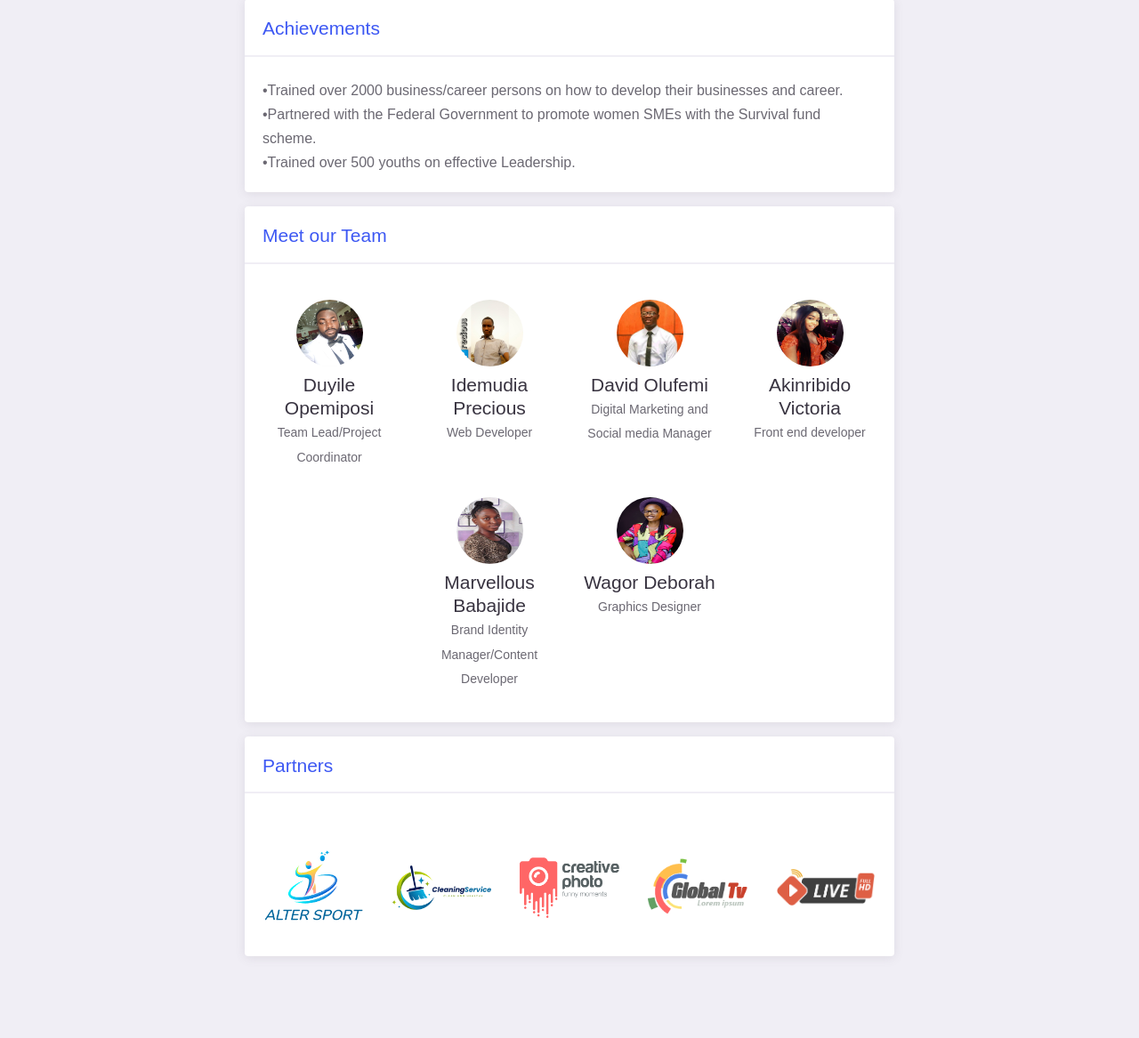
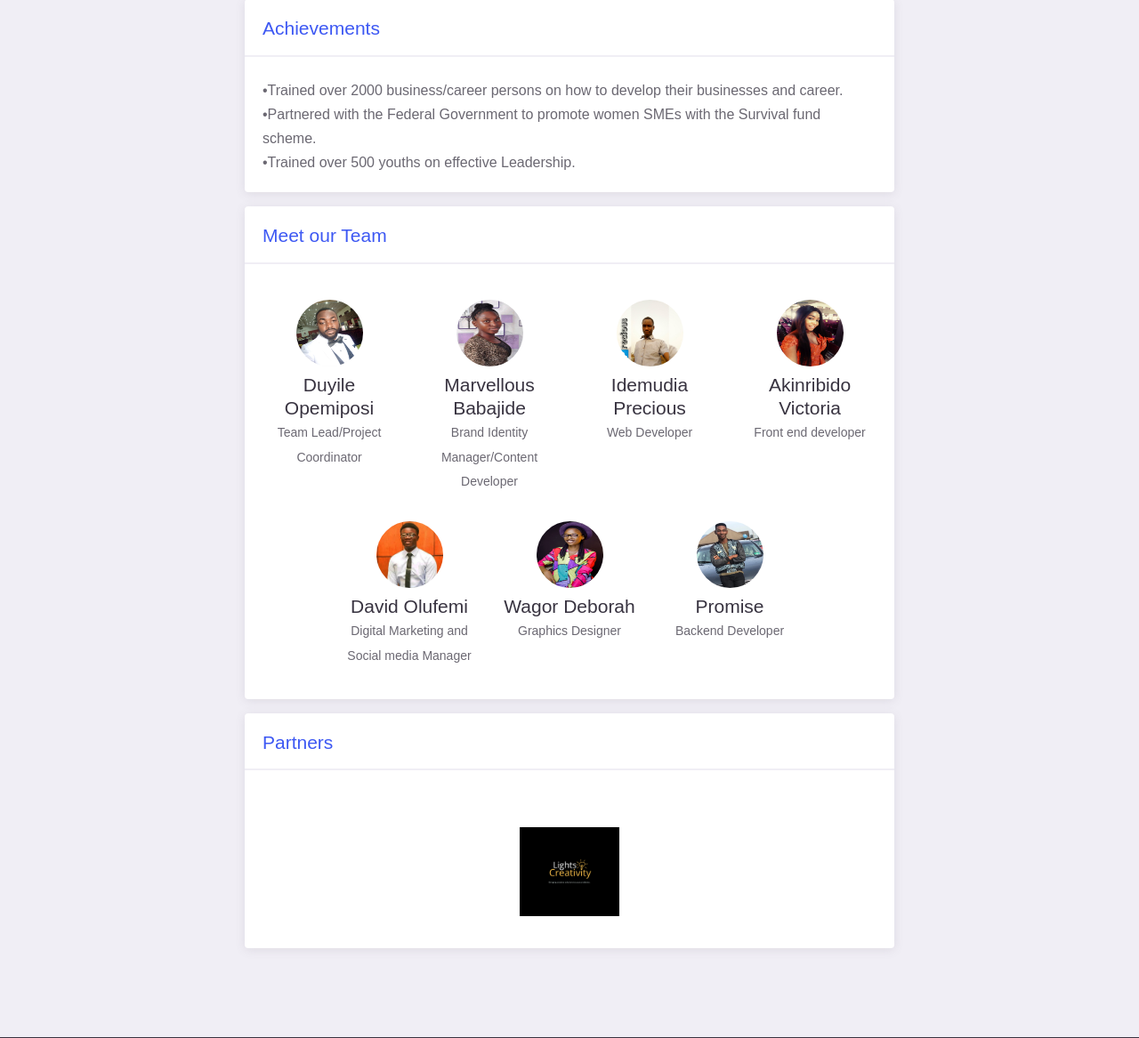
Before and after one commit to Idemudia-Precious/p1000, a Django app: page /about/ in a window 1280 px wide. Shown: the part 2930-4097 px from the top of the page at 89% size. Run offline with Django 3.2, Linux system fonts and the light colour scheme; some libraries are stand-ins or nearby versions; some web fonts are replaced.

Commit message:
4th commit

```diff
--- a/forms/templates/forms/about.html
+++ b/forms/templates/forms/about.html
@@ -165,10 +165,28 @@
             <div class="col-lg-3 py-3">
               <div class="team-item">
                 <div class="team-avatar">
+                  <img src="{% static 'forms/assets/img/person/person_5.jpg' %}" alt="">
+                </div>
+                <h5 class="team-name">Marvellous Babajide</h5>
+                <span class="fg-gray fs-small">Brand Identity Manager/Content Developer</span>
+              </div>
+            </div>
+            <div class="col-lg-3 py-3">
+              <div class="team-item">
+                <div class="team-avatar">
                   <img src="{% static 'forms/assets/img/person/person_2.jpg' %}" alt="">
                 </div>
                 <h5 class="team-name">Idemudia Precious</h5>
                 <span class="fg-gray fs-small">Web Developer</span>
+              </div>
+            </div>
+            <div class="col-lg-3 py-3">
+              <div class="team-item">
+                <div class="team-avatar">
+                  <img src="{% static 'forms/assets/img/person/person_4.png' %}" alt="">
+                </div>
+                <h5 class="team-name">Akinribido Victoria</h5>
+                <span class="fg-gray fs-small">Front end developer</span>
               </div>
             </div>
             <div class="col-lg-3 py-3">
@@ -183,28 +201,19 @@
             <div class="col-lg-3 py-3">
               <div class="team-item">
                 <div class="team-avatar">
-                  <img src="{% static 'forms/assets/img/person/person_4.png' %}" alt="">
+                  <img src="{% static 'forms/assets/img/person/person_6.jpg' %}" alt="">
                 </div>
-                <h5 class="team-name">Akinribido Victoria</h5>
-                <span class="fg-gray fs-small">Front end developer</span>
+                <h5 class="team-name">Wagor Deborah</h5>
+                <span class="fg-gray fs-small">Graphics Designer</span>
               </div>
             </div>
             <div class="col-lg-3 py-3">
               <div class="team-item">
                 <div class="team-avatar">
-                  <img src="{% static 'forms/assets/img/person/person_5.jpg' %}" alt="">
+                  <img src="{% static 'forms/assets/img/person/person_7.jpg' %}" alt="">
                 </div>
-                <h5 class="team-name">Marvellous Babajide</h5>
-                <span class="fg-gray fs-small">Brand Identity Manager/Content Developer</span>
-              </div>
-            </div>
-            <div class="col-lg-3 py-3">
-              <div class="team-item">
-                <div class="team-avatar">
-                  <img src="{% static 'forms/assets/img/person/person_6.jpg' %}" alt="">
-                </div>
-                <h5 class="team-name">Wagor Deborah</h5>
-                <span class="fg-gray fs-small">Graphics Designer</span>
+                <h5 class="team-name">Promise</h5>
+                <span class="fg-gray fs-small">Backend Developer</span>
               </div>
             </div>
           </div>
@@ -215,28 +224,8 @@
 
           <div class="row row-cols-1 row-cols-sm-2 row-cols-md-3 row-cols-lg-5 justify-content-center align-items-center mt-5">
             <div class="p-3">
-              <div class="img-place client-img">
-                <img src="{% static 'forms/assets/img/clients/alter_sport.png' %}" alt="">
-              </div>
-            </div>
-            <div class="p-3">
-              <div class="img-place client-img">
-                <img src="{% static 'forms/assets/img/clients/cleaning_service.png' %}" alt="">
-              </div>
-            </div>
-            <div class="p-3">
-              <div class="img-place client-img">
-                <img src="{% static 'forms/assets/img/clients/creative_photo.png' %}" alt="">
-              </div>
-            </div>
-            <div class="p-3">
-              <div class="img-place client-img">
-                <img src="{% static 'forms/assets/img/clients/global_tv.png' %}" alt="">
-              </div>
-            </div>
-            <div class="p-3">
-              <div class="img-place client-img">
-                <img src="{% static 'forms/assets/img/clients/net_sport_tv.png' %}" alt="">
+              <div style="background-color: black;" class="img-place client-img">
+                <img src="{% static 'forms/assets/img/clients/creative.png' %}" alt="">
               </div>
             </div>
           </div>
--- a/forms/templates/forms/form2.html
+++ b/forms/templates/forms/form2.html
@@ -2,7 +2,7 @@
 <!DOCTYPE html>
 <html lang="en">
 <head>
-	<title>Laciudad - Digital Marketer's Form</title>
+	<title>Laciudad - SME's Form</title>
 	<meta charset="UTF-8">
 	<meta name="viewport" content="width=device-width, initial-scale=1">
 	<link rel="shortcut icon" href="{% static 'forms/logo.png' %}" type="image/x-icon">
@@ -132,7 +132,7 @@
 						<select class="input100" name="category" placeholder="Category">
 							<option value="">select category</option>
 							<option value="Fashion">Fashion</option>
-							<option value="Laptops, Smartphones, Tablets and Accessories">Laptops, Smartphones, Tablets and Accessories</option>
+							<option value="Laptops, Smartphones, Tablets and Accessories">Mobile gadgets</option>
 							<option value="Food stuffs/fruits/Groceries">Food stuffs/fruits/Groceries</option>
 							<option value="Electronics">Electronics</option>
 							<option value="Home appliances">Home appliances</option>
--- a/forms/templates/forms/form3.html
+++ b/forms/templates/forms/form3.html
@@ -2,7 +2,7 @@
 <!DOCTYPE html>
 <html lang="en">
 <head>
-	<title>Laciudad - Coupon Retailers Form</title>
+	<title>Laciudad - Coupon Vendors Form</title>
 	<meta charset="UTF-8">
 	<meta name="viewport" content="width=device-width, initial-scale=1">
 	<link rel="shortcut icon" href="{% static 'forms/logo.png' %}" type="image/x-icon">
```
Also changed, not shown: forms/static/forms/assets/img/clients/creative.png (added), forms/static/forms/assets/img/person/person_7.jpg (added).
